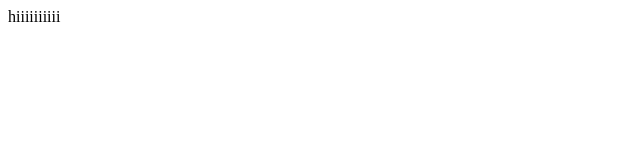
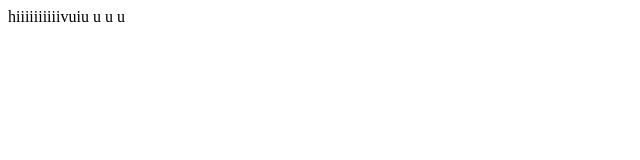
Before and after one commit to aniketsangal/First-Repo, a plain HTML site: page index.html in a window 1280 px wide. Shown: the full height of the page, 0-640 px from the left. Drawn offline with Linux system fonts and the light colour scheme.

Commit message:
Please enter the commit message for your changes. Lines starting with '#' will be ignored, and an empty message aborts the commit.
On branch main
Your branch is up to date with 'origin/main'.

Changes to be committed:

```diff
--- a/index.html
+++ b/index.html
@@ -6,6 +6,6 @@
     <title>Document</title>
 </head>
 <body>
-hiiiiiiiiii
+hiiiiiiiiiivuiu u  u u
 </body>
 </html>
```
